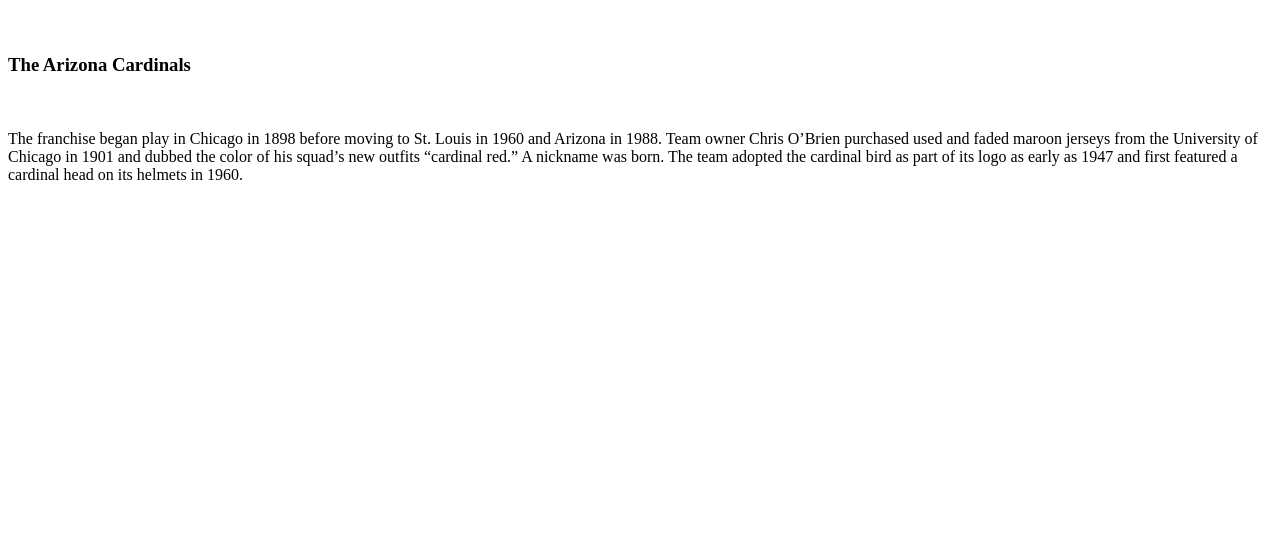
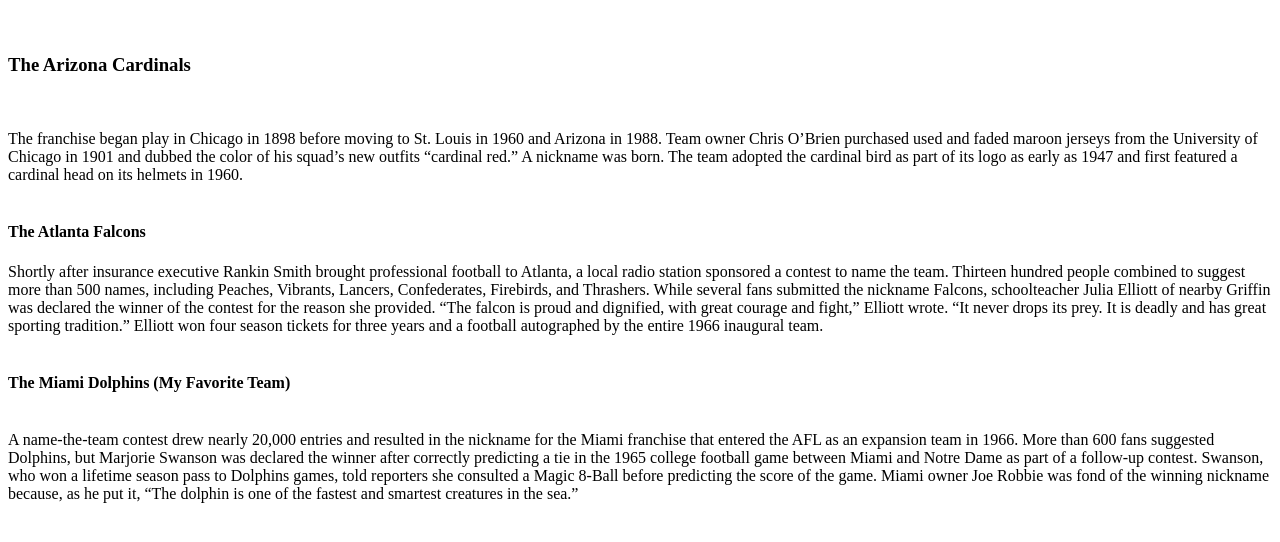
Before and after one commit to AalishanJ/aalishanj.github.io, a plain HTML site: page Page2.html in a window 1280 px wide. Shown: the part 110-652 px from the top of the page. Drawn offline with Linux system fonts and the light colour scheme.

Commit message:
Update on Page 2

```diff
--- a/Page2.html
+++ b/Page2.html
@@ -11,8 +11,15 @@
 	<br>
 	<br>
 	<p1>The franchise began play in Chicago in 1898 before moving to St. Louis in 1960 and Arizona in 1988. Team owner Chris O’Brien purchased used and faded maroon jerseys from the University of Chicago in 1901 and dubbed the color of his squad’s new outfits “cardinal red.” A nickname was born. The team adopted the cardinal bird as part of its logo as early as 1947 and first featured a cardinal head on its helmets in 1960.</p1>
-	<p2></p2>
-	<p3></p3>
+	<br>
+	<br>
+	<h4>The Atlanta Falcons</h4>
+	<p2>Shortly after insurance executive Rankin Smith brought professional football to Atlanta, a local radio station sponsored a contest to name the team. Thirteen hundred people combined to suggest more than 500 names, including Peaches, Vibrants, Lancers, Confederates, Firebirds, and Thrashers. While several fans submitted the nickname Falcons, schoolteacher Julia Elliott of nearby Griffin was declared the winner of the contest for the reason she provided. “The falcon is proud and dignified, with great courage and fight,” Elliott wrote. “It never drops its prey. It is deadly and has great sporting tradition.” Elliott won four season tickets for three years and a football autographed by the entire 1966 inaugural team.</p2>
+	<br>
+	<br>
+	<h4>The Miami Dolphins (My Favorite Team)</h4>
+	<br>
+	<p3>A name-the-team contest drew nearly 20,000 entries and resulted in the nickname for the Miami franchise that entered the AFL as an expansion team in 1966. More than 600 fans suggested Dolphins, but Marjorie Swanson was declared the winner after correctly predicting a tie in the 1965 college football game between Miami and Notre Dame as part of a follow-up contest. Swanson, who won a lifetime season pass to Dolphins games, told reporters she consulted a Magic 8-Ball before predicting the score of the game. Miami owner Joe Robbie was fond of the winning nickname because, as he put it, “The dolphin is one of the fastest and smartest creatures in the sea.”</p3>
 
 
 </body>
```
